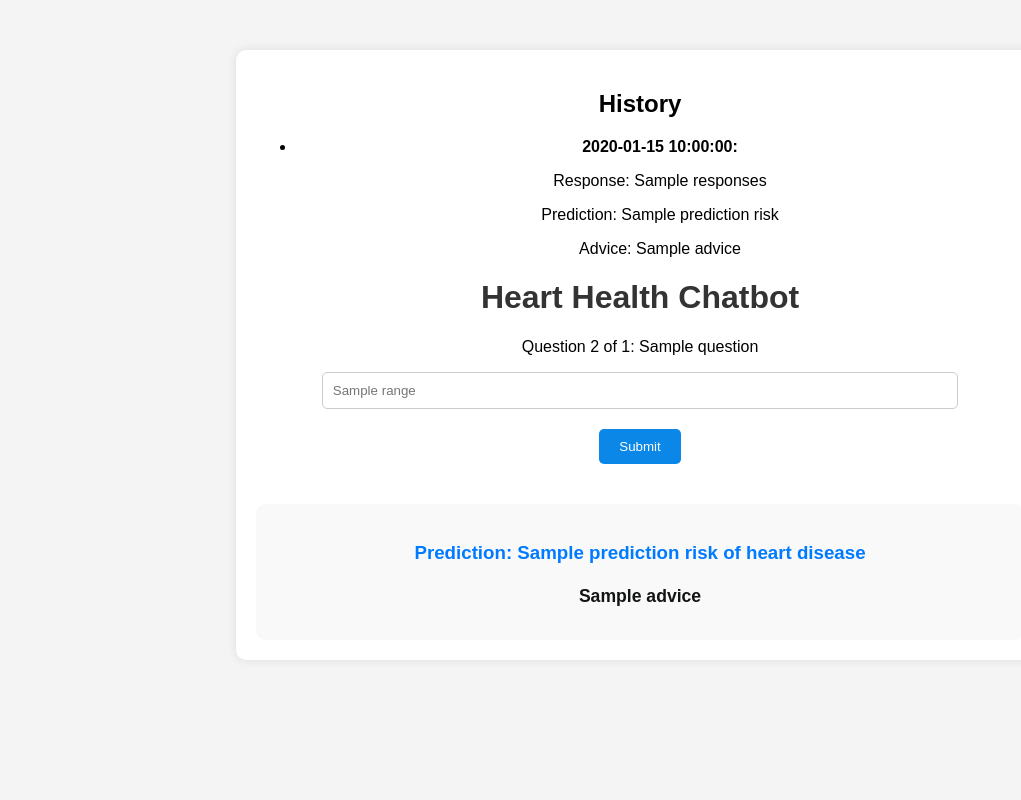
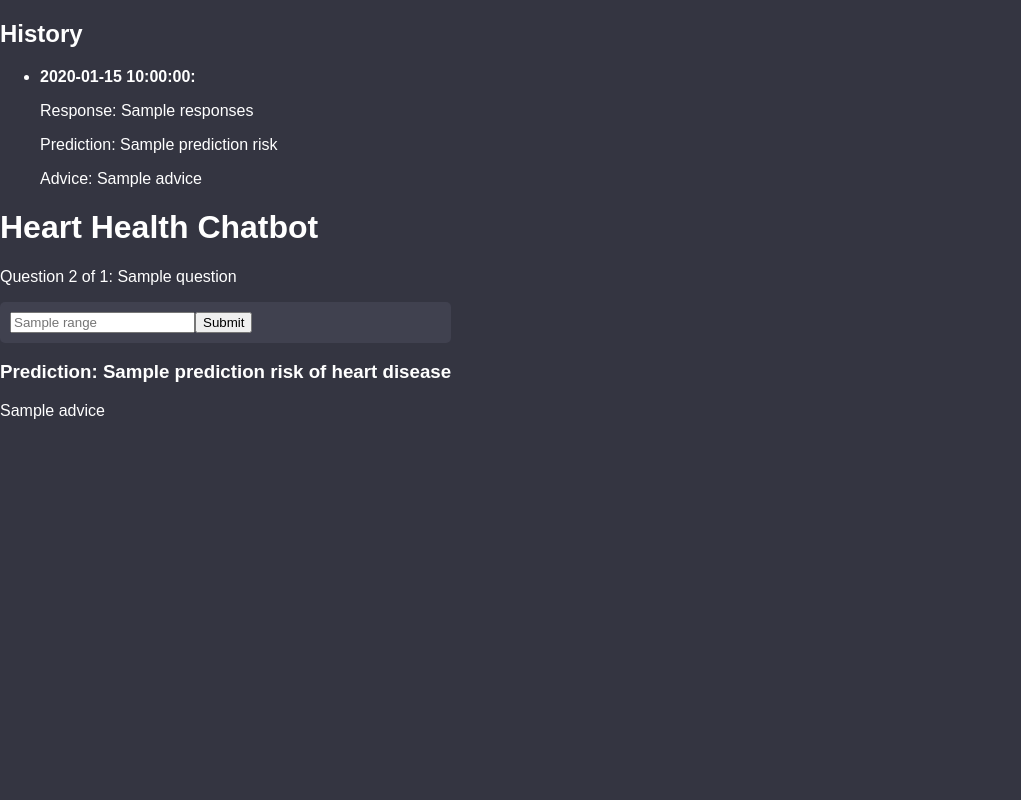
Before and after one commit to renata122333/HealthChat, a Flask app: template templates/index.html in a window 1280 px wide. Shown: the whole page, without its empty margins (0-1021 px from the left). Run offline with Flask 3, Linux system fonts and the light colour scheme; the template is opened without the code that fills it: most values are stand-ins (such as "Sample title", 1, 10 or a date in 2020).

Commit message:
Update style.css

```diff
--- a/static/style.css
+++ b/static/style.css
@@ -1,66 +1,80 @@
 body {
             font-family: Arial, sans-serif;
-    background-color: #f4f4f4;
             margin: 0;
             padding: 0;
-    text-align: center;
+            display: flex;
+            height: 100vh;
+            background-color: #343541;
+            color: #fff;
         }
-
-.container {
-    width: 60%;
-    margin: 50px auto;
-    background-color: #ffffff;
+        .sidebar {
+            width: 260px;
+            background-color: #202123;
             padding: 20px;
-    border-radius: 10px;
-    box-shadow: 0px 0px 10px rgba(0,0,0,0.1);
-    display: inline-block;
+            display: flex;
+            flex-direction: column;
         }
-
-input[type="text"] {
-    width: 80%;
+        .main-content {
+            flex-grow: 1;
+            display: flex;
+            flex-direction: column;
+            padding: 20px;
+        }
+        .new-chat {
+            background-color: #343541;
+            color: #fff;
+            border: 1px solid #565869;
             padding: 10px;
-    margin: 0 auto;
-    border: 1px solid #ccc;
-    border-radius: 5px;
-    display: block;
-}
-
-button {
-    padding: 10px 20px;
-    background-color: #0b87e7;
-    color: white;
-    margin: 20px auto 0;
-    border: none;
             border-radius: 5px;
             cursor: pointer;
-    display: block;
+            margin-bottom: 20px;
         }
-
-button:hover {
-    background-color: #0b76c9;
+        .history-item {
+            padding: 10px;
+            cursor: pointer;
+            border-radius: 5px;
         }
-
-h1, h3 {
-    color: #333;
+        .history-item:hover {
+            background-color: #2A2B32;
         }
-
-.result {
-    margin-top: 40px;
+        .chat-container {
+            flex-grow: 1;
+            overflow-y: auto;
+            margin-bottom: 20px;
+        }
+        .message {
             padding: 20px;
-    background-color: #f9f9f9;
-    border-radius: 10px;
-    box-shadow: 0px 0px 10px rgba (0,0,0,0.1);
+            border-bottom: 1px solid #565869;
         }
-
-.result h3 {
-    color: #007bff;
-    margin-bottom: 10px;
+        .user-message {
+            background-color: #343541;
         }
-
-.result p {
-    font-size: 1.1em;
-    line-height: 1.6;
-    font-weight: bold;
-    color: #131415;
-    margin-bottom: 10px;
+        .bot-message {
+            background-color: #444654;
         }
+        .input-container {
+            display: flex;
+            padding: 10px;
+            background-color: #40414F;
+            border-radius: 5px;
+        }
+        .chat-input {
+            flex-grow: 1;
+            background-color: transparent;
+            border: none;
+            color: #fff;
+            padding: 10px;
+        }
+        .send-button {
+            background-color: transparent;
+            border: none;
+            color: #fff;
+            cursor: pointer;
+        }
+        .upload-button {
+            background-color: transparent;
+            border: none;
+            color: #fff;
+            cursor: pointer;
+            margin-right: 10px;
+        }
```
Lines whose indentation alone changed are shown as unchanged.
